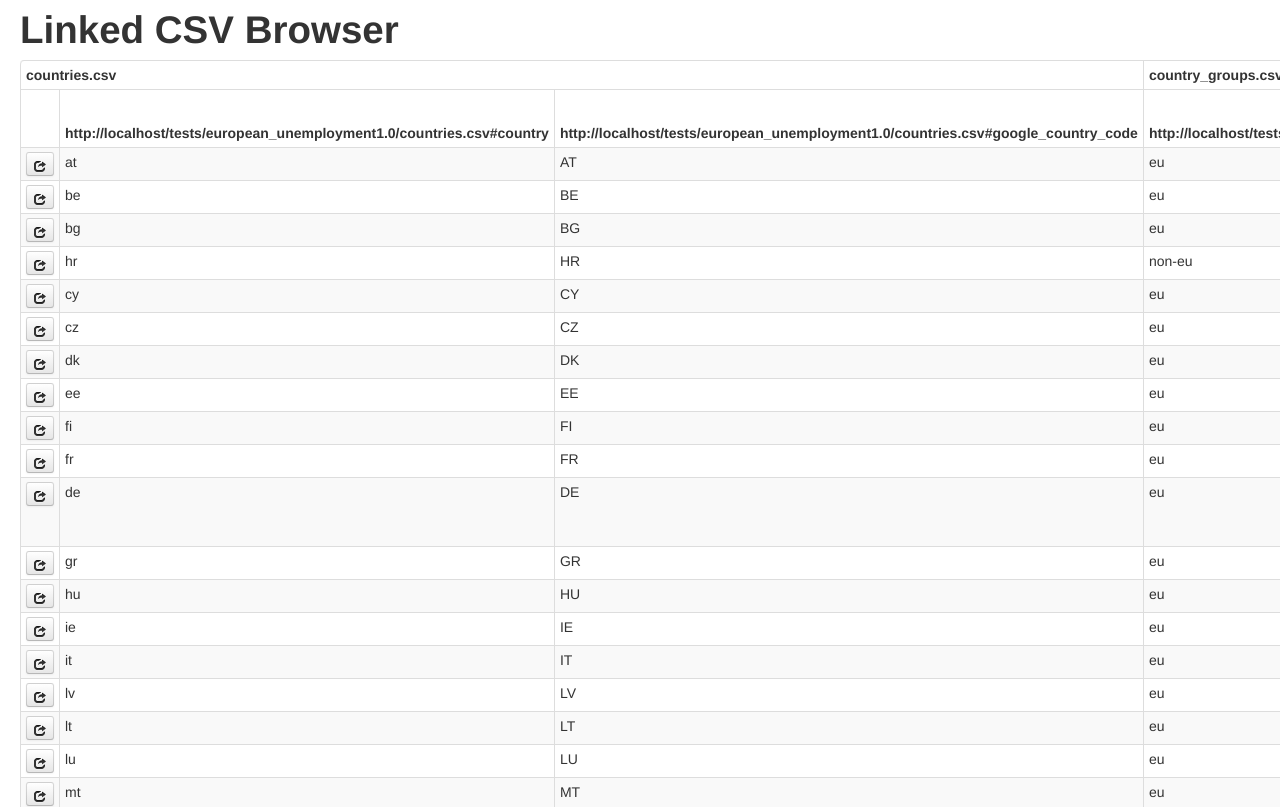
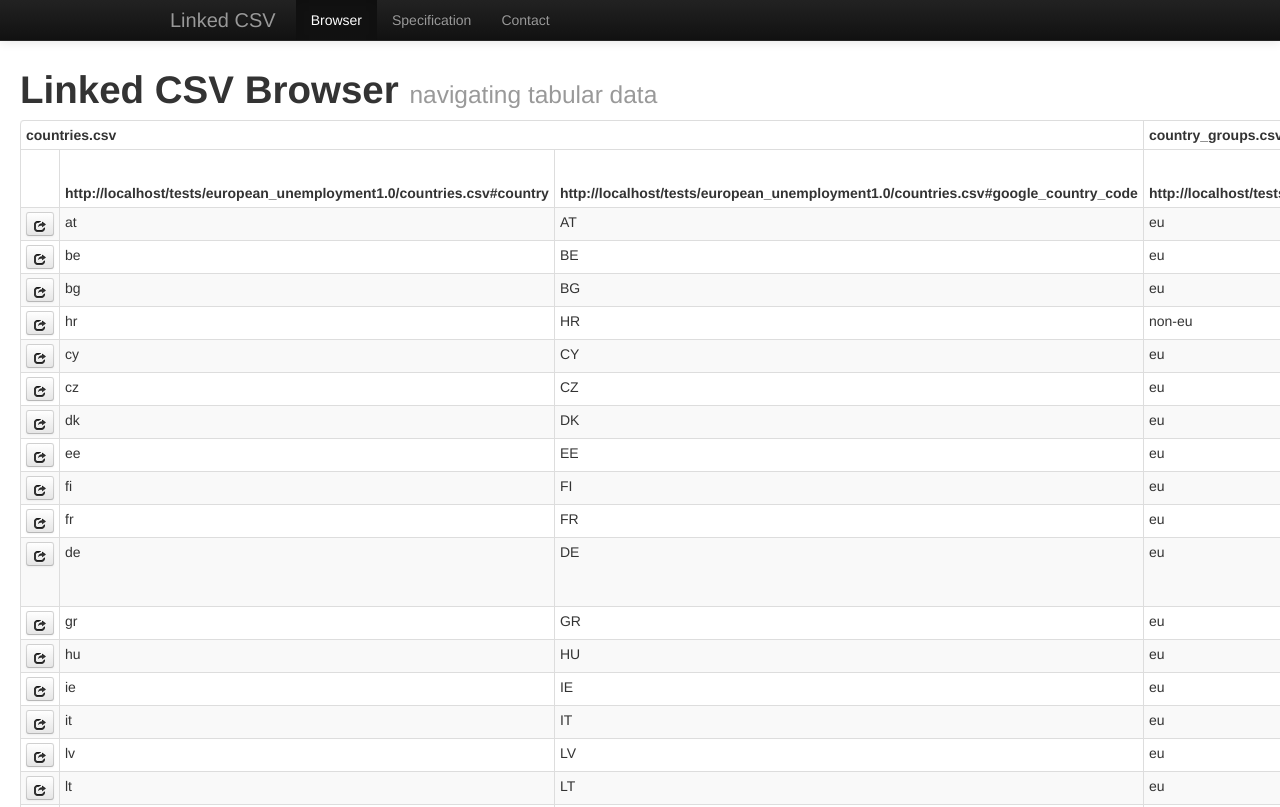
Before and after one commit to theodi/linked-csv-browser, a plain HTML site: page index.html in a window 1280 px wide. Shown: the top 807 px of the page. Drawn offline with Linux system fonts and the light colour scheme; no server answers.

Commit message:
added navigation bar

```diff
--- a/index.html
+++ b/index.html
@@ -8,10 +8,29 @@
     <link rel="stylesheet" type="text/css" href="http://ajax.aspnetcdn.com/ajax/jquery.dataTables/1.9.4/css/jquery.dataTables.css">
     -->
     <link rel="stylesheet" type="text/css" href="css/jquery.dataTables.css">
+    <style>
+      body {
+        padding-top: 60px;
+      }
+    </style>
   </head>
   <body>
+    <div class="navbar navbar-inverse navbar-fixed-top">
+      <div class="navbar-inner">
+        <div class="container">
+          <a class="brand" href="#">Linked CSV</a>
+          <div class="nav-collapse collapse">
+            <ul class="nav">
+              <li class="active"><a href="#">Browser</a></li>
+              <li><a href="http://jenit.github.io/linked-csv/">Specification</a></li>
+              <li><a href="mailto:jeni@jenitennison.com">Contact</a></li>
+            </ul>
+          </div>
+        </div>
+      </div>
+    </div>
     <div class="container-fluid">
-      <h1>Linked CSV Browser</h1>
+      <h1>Linked CSV Browser <small>navigating tabular data</small></h1>
       <div id="tables">
       </div>
     </div>
```
